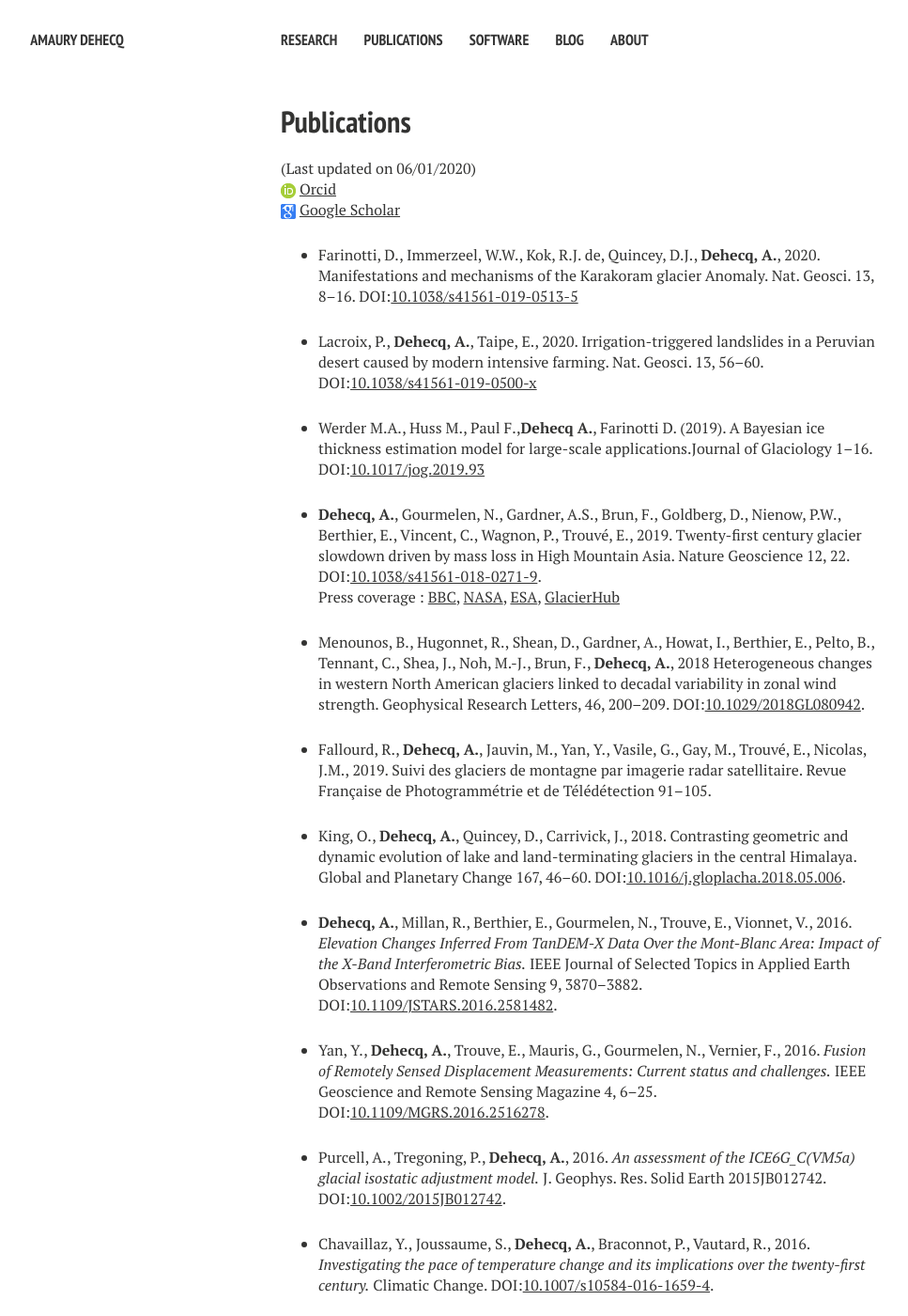
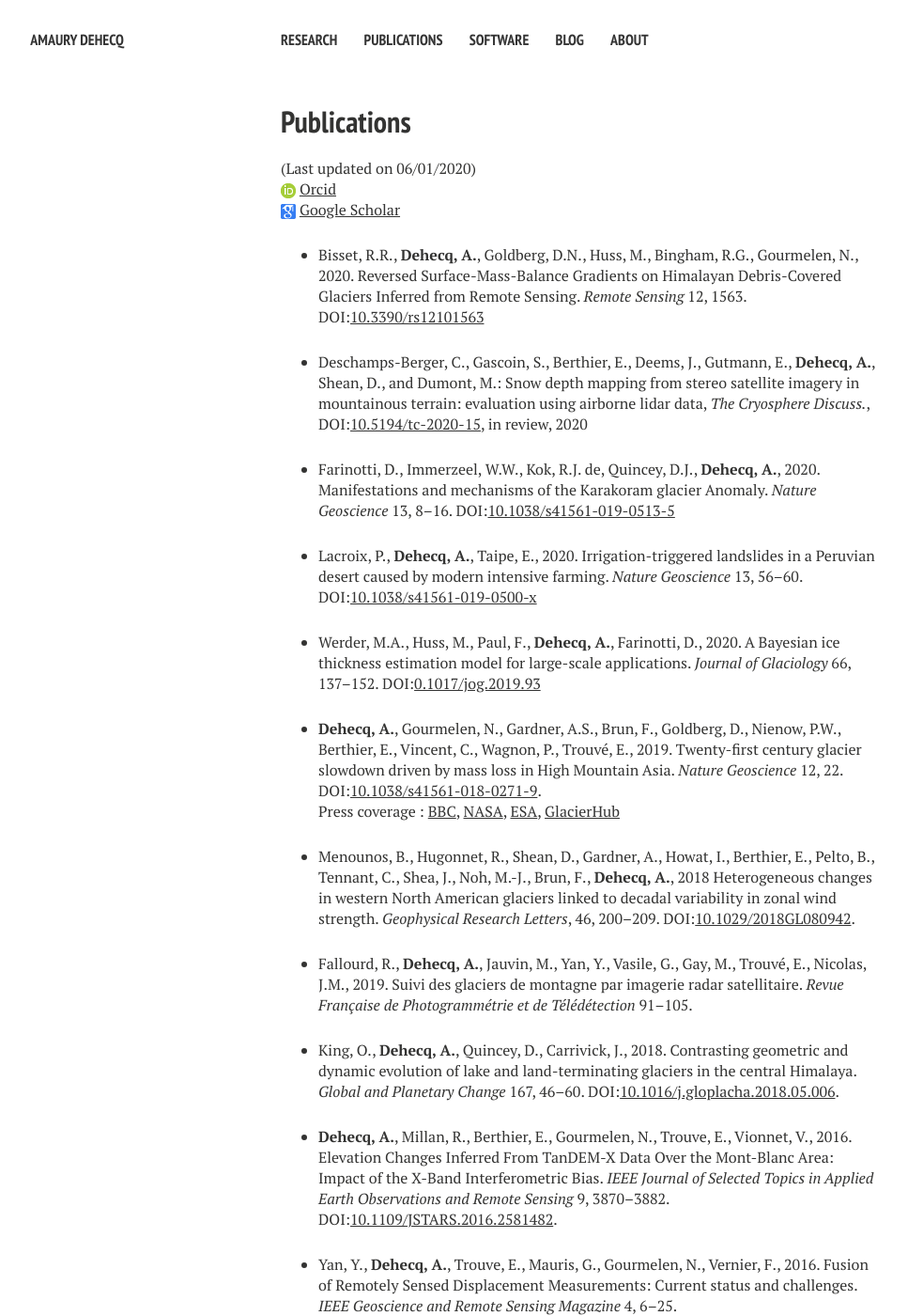
Before and after one commit to adehecq/adehecq.github.io, a Jekyll site: the page built from publications.md, in a window 1280 px wide and 1400 px high. Shown: the whole window at 94% size, without its empty margins (21-988 px from the left). Built offline with Jekyll 4.4.1, drawn with Linux system fonts in a browser that asks for light colours; nearby versions of some CDN libraries; some of the changed text lies outside the part shown.

Commit message:
Update publications.md

```diff
--- a/publications.md
+++ b/publications.md
@@ -8,40 +8,44 @@ title: Publications
 ![Orcid]({{ site.url }}/images/orcid.png) [Orcid](http://orcid.org/0000-0002-5157-1183)
 ![Scholar]({{ site.url }}/images/scholar.png) [Google Scholar](https://scholar.google.fr/citations?user=4Fk2yxUAAAAJ&hl)
 
-- Farinotti, D., Immerzeel, W.W., Kok, R.J. de, Quincey, D.J., **Dehecq, A.**, 2020. Manifestations and mechanisms of the Karakoram glacier Anomaly. Nat. Geosci. 13, 8–16. DOI:[10.1038/s41561-019-0513-5](https://doi.org/10.1038/s41561-019-0513-5)
+- Bisset, R.R., **Dehecq, A.**, Goldberg, D.N., Huss, M., Bingham, R.G., Gourmelen, N., 2020. Reversed Surface-Mass-Balance Gradients on Himalayan Debris-Covered Glaciers Inferred from Remote Sensing. *Remote Sensing* 12, 1563. DOI:[10.3390/rs12101563](https://doi.org/10.3390/rs12101563)
 
-- Lacroix, P., **Dehecq, A.**, Taipe, E., 2020. Irrigation-triggered landslides in a Peruvian desert caused by modern intensive farming. Nat. Geosci. 13, 56–60. DOI:[10.1038/s41561-019-0500-x](https://doi.org/10.1038/s41561-019-0500-x)
+- Deschamps-Berger, C., Gascoin, S., Berthier, E., Deems, J., Gutmann, E., **Dehecq, A.**, Shean, D., and Dumont, M.: Snow depth mapping from stereo satellite imagery in mountainous terrain: evaluation using airborne lidar data, *The Cryosphere Discuss.*, DOI:[10.5194/tc-2020-15](https://doi.org/10.5194/tc-2020-15), in review, 2020
 
-- Werder M.A., Huss M., Paul F.,**Dehecq A.**, Farinotti D. (2019). A Bayesian ice thickness estimation model for large-scale applications.Journal of Glaciology 1–16. DOI:[10.1017/jog.2019.93](https://doi.org/10.1017/jog.2019.93)
+- Farinotti, D., Immerzeel, W.W., Kok, R.J. de, Quincey, D.J., **Dehecq, A.**, 2020. Manifestations and mechanisms of the Karakoram glacier Anomaly. *Nature Geoscience* 13, 8–16. DOI:[10.1038/s41561-019-0513-5](https://doi.org/10.1038/s41561-019-0513-5)
 
-- **Dehecq, A.**, Gourmelen, N., Gardner, A.S., Brun, F., Goldberg, D., Nienow, P.W., Berthier, E., Vincent, C., Wagnon, P., Trouvé, E., 2019. Twenty-first century glacier slowdown driven by mass loss in High Mountain Asia. Nature Geoscience 12, 22. DOI:[10.1038/s41561-018-0271-9](https://doi.org/10.1038/s41561-018-0271-9).
+- Lacroix, P., **Dehecq, A.**, Taipe, E., 2020. Irrigation-triggered landslides in a Peruvian desert caused by modern intensive farming. *Nature Geoscience* 13, 56–60. DOI:[10.1038/s41561-019-0500-x](https://doi.org/10.1038/s41561-019-0500-x)
+
+- Werder, M.A., Huss, M., Paul, F., **Dehecq, A.**, Farinotti, D., 2020. A Bayesian ice thickness estimation model for large-scale applications. *Journal of Glaciology* 66, 137–152. DOI:[0.1017/jog.2019.93](https://doi.org/10.1017/jog.2019.93)
+
+- **Dehecq, A.**, Gourmelen, N., Gardner, A.S., Brun, F., Goldberg, D., Nienow, P.W., Berthier, E., Vincent, C., Wagnon, P., Trouvé, E., 2019. Twenty-first century glacier slowdown driven by mass loss in High Mountain Asia. *Nature Geoscience* 12, 22. DOI:[10.1038/s41561-018-0271-9](https://doi.org/10.1038/s41561-018-0271-9).
 Press coverage : [BBC](https://www.bbc.com/news/science-environment-46502040), [NASA](https://earthobservatory.nasa.gov/images/144376/ice-loss-slows-down-asian-glaciers), [ESA](https://www.esa.int/Our_Activities/Observing_the_Earth/Space_for_our_climate/Slow_flow_for_glaciers_thinning_in_Asia), [GlacierHub](http://glacierhub.org/2019/01/08/ice-loss-gravity-and-asian-glacier-slowdown/)
 
-- Menounos, B., Hugonnet, R., Shean, D., Gardner, A., Howat, I., Berthier, E., Pelto, B., Tennant, C., Shea, J., Noh, M.-J., Brun, F., **Dehecq, A.**, 2018 Heterogeneous changes in western North American glaciers linked to decadal variability in zonal wind strength. Geophysical Research Letters, 46, 200–209. DOI:[10.1029/2018GL080942](https://doi.org/10.1029/2018GL080942).
+- Menounos, B., Hugonnet, R., Shean, D., Gardner, A., Howat, I., Berthier, E., Pelto, B., Tennant, C., Shea, J., Noh, M.-J., Brun, F., **Dehecq, A.**, 2018 Heterogeneous changes in western North American glaciers linked to decadal variability in zonal wind strength. *Geophysical Research Letters*, 46, 200–209. DOI:[10.1029/2018GL080942](https://doi.org/10.1029/2018GL080942).
 
-- Fallourd, R., **Dehecq, A.**, Jauvin, M., Yan, Y., Vasile, G., Gay, M., Trouvé, E., Nicolas, J.M., 2019. Suivi des glaciers de montagne par imagerie radar satellitaire. Revue Française de Photogrammétrie et de Télédétection 91–105.
+- Fallourd, R., **Dehecq, A.**, Jauvin, M., Yan, Y., Vasile, G., Gay, M., Trouvé, E., Nicolas, J.M., 2019. Suivi des glaciers de montagne par imagerie radar satellitaire. *Revue Française de Photogrammétrie et de Télédétection* 91–105.
 
-- King, O., **Dehecq, A.**, Quincey, D., Carrivick, J., 2018. Contrasting geometric and dynamic evolution of lake and land-terminating glaciers in the central Himalaya. Global and Planetary Change 167, 46–60. DOI:[10.1016/j.gloplacha.2018.05.006](https://doi.org/10.1016/j.gloplacha.2018.05.006).
+- King, O., **Dehecq, A.**, Quincey, D., Carrivick, J., 2018. Contrasting geometric and dynamic evolution of lake and land-terminating glaciers in the central Himalaya. *Global and Planetary Change* 167, 46–60. DOI:[10.1016/j.gloplacha.2018.05.006](https://doi.org/10.1016/j.gloplacha.2018.05.006).
 
-- **Dehecq, A.**, Millan, R., Berthier, E., Gourmelen, N., Trouve, E., Vionnet, V., 2016. *Elevation Changes Inferred From TanDEM-X Data Over the Mont-Blanc Area: Impact of the X-Band Interferometric Bias.* IEEE Journal of Selected Topics in Applied Earth Observations and Remote Sensing 9, 3870–3882. DOI:[10.1109/JSTARS.2016.2581482](https://doi.org/10.1109/JSTARS.2016.2581482).
+- **Dehecq, A.**, Millan, R., Berthier, E., Gourmelen, N., Trouve, E., Vionnet, V., 2016. Elevation Changes Inferred From TanDEM-X Data Over the Mont-Blanc Area: Impact of the X-Band Interferometric Bias. *IEEE Journal of Selected Topics in Applied Earth Observations and Remote Sensing* 9, 3870–3882. DOI:[10.1109/JSTARS.2016.2581482](https://doi.org/10.1109/JSTARS.2016.2581482).
 
-- Yan, Y., **Dehecq, A.**, Trouve, E., Mauris, G., Gourmelen, N., Vernier, F., 2016. *Fusion of Remotely Sensed Displacement Measurements: Current status and challenges.* IEEE Geoscience and Remote Sensing Magazine 4, 6–25. DOI:[10.1109/MGRS.2016.2516278](https://doi.org/10.1109/MGRS.2016.2516278).
+- Yan, Y., **Dehecq, A.**, Trouve, E., Mauris, G., Gourmelen, N., Vernier, F., 2016. Fusion of Remotely Sensed Displacement Measurements: Current status and challenges. *IEEE Geoscience and Remote Sensing Magazine* 4, 6–25. DOI:[10.1109/MGRS.2016.2516278](https://doi.org/10.1109/MGRS.2016.2516278).
 
-- Purcell, A., Tregoning, P., **Dehecq, A.**, 2016. *An assessment of the ICE6G_C(VM5a) glacial isostatic adjustment model.* J. Geophys. Res. Solid Earth 2015JB012742. DOI:[10.1002/2015JB012742](https://doi.org/10.1002/2015JB012742).
+- Purcell, A., Tregoning, P., **Dehecq, A.**, 2016. An assessment of the ICE6G_C(VM5a) glacial isostatic adjustment model.* *J. Geophys. Res. Solid Earth* 2015JB012742. DOI:[10.1002/2015JB012742](https://doi.org/10.1002/2015JB012742).
 
-- Chavaillaz, Y., Joussaume, S., **Dehecq, A.**, Braconnot, P., Vautard, R., 2016. *Investigating the pace of temperature change and its implications over the twenty-first century.* Climatic Change. DOI:[10.1007/s10584-016-1659-4](https://doi.org/10.1007/s10584-016-1659-4).
+- Chavaillaz, Y., Joussaume, S., **Dehecq, A.**, Braconnot, P., Vautard, R., 2016. Investigating the pace of temperature change and its implications over the twenty-first century. *Climatic Change*. DOI:[10.1007/s10584-016-1659-4](https://doi.org/10.1007/s10584-016-1659-4).
 
-- **Dehecq, A.**, Gourmelen, N., Trouve, E., 2015. *Deriving large-scale glacier velocities from a complete satellite archive: Application to the Pamir–Karakoram–Himalaya.* Remote Sensing of Environment 162, 55–66. DOI:[10.1016/j.rse.2015.01.031](https://doi.org/10.1016/j.rse.2015.01.031).
+- **Dehecq, A.**, Gourmelen, N., Trouve, E., 2015. Deriving large-scale glacier velocities from a complete satellite archive: Application to the Pamir–Karakoram–Himalaya. *Remote Sensing of Environment* 162, 55–66. DOI:[10.1016/j.rse.2015.01.031](https://doi.org/10.1016/j.rse.2015.01.031).
 
-- Tedstone, A.J., Nienow, P.W., Gourmelen, N., **Dehecq, A.**, Goldberg, D., Hanna, E., 2015. *Decadal slowdown of a land-terminating sector of the Greenland Ice Sheet despite warming.* Nature 526, 692–695. DOI:[10.1038/nature15722](https://doi.org/10.1038/nature15722).
+- Tedstone, A.J., Nienow, P.W., Gourmelen, N., **Dehecq, A.**, Goldberg, D., Hanna, E., 2015. Decadal slowdown of a land-terminating sector of the Greenland Ice Sheet despite warming. *Nature* 526, 692–695. DOI:[10.1038/nature15722](https://doi.org/10.1038/nature15722).
 Press coverage: [ESA](https://www.esa.int/Our_Activities/Observing_the_Earth/Melting_slows_Greenland_ice_flow)
 
-- Benoit, L., **Dehecq, A.**, Pham, H.-T., Vernier, F., Trouvé, E., Moreau, L., Martin, O., Thom, C., Pierrot-Deseilligny, M., Briole, P., 2015. *Multi-method monitoring of Glacier d’Argentière dynamics.* Annals of Glaciology 56, 118–128. DOI:[10.3189/2015AoG70A985](https://doi.org/10.3189/2015AoG70A985).
+- Benoit, L., **Dehecq, A.**, Pham, H.-T., Vernier, F., Trouvé, E., Moreau, L., Martin, O., Thom, C., Pierrot-Deseilligny, M., Briole, P., 2015. Multi-method monitoring of Glacier d’Argentière dynamics. *Annals of Glaciology* 56, 118–128. DOI:[10.3189/2015AoG70A985](https://doi.org/10.3189/2015AoG70A985).
 
-- Millan, R., **Dehecq, A.**, Trouve, E., Gourmelen, N., Berthier, E., 2015. *Elevation changes and X-band ice and snow penetration inferred from TanDEM-X data of the Mont-Blanc area*, in: Analysis of Multitemporal Remote Sensing Images (Multi-Temp), 2015 8th International Workshop on The. IEEE, pp. 1–4. DOI:[10.1109/Multi-Temp.2015.7245753](https://doi.org/10.1109/Multi-Temp.2015.7245753).
+- Millan, R., **Dehecq, A.**, Trouve, E., Gourmelen, N., Berthier, E., 2015. Elevation changes and X-band ice and snow penetration inferred from TanDEM-X data of the Mont-Blanc area, in: *8th International Workshop on The Analysis of Multitemporal Remote Sensing Images (Multi-Temp), IEEE*, pp. 1–4. DOI:[10.1109/Multi-Temp.2015.7245753](https://doi.org/10.1109/Multi-Temp.2015.7245753).
 
-- McMillan, M., Shepherd, A., Gourmelen, N., **Dehecq, A.**, Leeson, A., Ridout, A., Flament, T., Hogg, A., Gilbert, L., Benham, T., van den Broeke, M., Dowdeswell, J.A., Fettweis, X., Noël, B., Strozzi, T., 2014. *Rapid dynamic activation of a marine-based Arctic ice cap.* Geophys. Res. Lett. 41, 8902–8909. DOI:[10.1002/2014GL062255](https://doi.org/10.1002/2014GL062255).
+- McMillan, M., Shepherd, A., Gourmelen, N., **Dehecq, A.**, Leeson, A., Ridout, A., Flament, T., Hogg, A., Gilbert, L., Benham, T., van den Broeke, M., Dowdeswell, J.A., Fettweis, X., Noël, B., Strozzi, T., 2014. Rapid dynamic activation of a marine-based Arctic ice cap. *Geophysical Research Letters* 41, 8902–8909. DOI:[10.1002/2014GL062255](https://doi.org/10.1002/2014GL062255).
 
-- Gaspar, P., Benson, S.R., Dutton, P.H., Réveillère, A., Jacob, G., Meetoo, C., **Dehecq, A.**, Fossette, S., 2012. *Oceanic dispersal of juvenile leatherback turtles: going beyond passive drift modeling.* Marine Ecology Progress Series 457, 265. DOI:[10.3354/meps09689](https://doi.org/10.3354/meps09689).
+- Gaspar, P., Benson, S.R., Dutton, P.H., Réveillère, A., Jacob, G., Meetoo, C., **Dehecq, A.**, Fossette, S., 2012. Oceanic dispersal of juvenile leatherback turtles: going beyond passive drift modeling. *Marine Ecology Progress Series* 457, 265. DOI:[10.3354/meps09689](https://doi.org/10.3354/meps09689).
 
-- Purcell, A., **Dehecq, A.**, Tregoning, P., Potter, E.-K., McClusky, S.C., Lambeck, K., 2011. *Relationship between glacial isostatic adjustment and gravity perturbations observed by GRACE.* Geophys. Res. Lett. 38, L18305. DOI:[10.1029/2011GL048624](https://doi.org/10.1029/2011GL048624).
+- Purcell, A., **Dehecq, A.**, Tregoning, P., Potter, E.-K., McClusky, S.C., Lambeck, K., 2011. Relationship between glacial isostatic adjustment and gravity perturbations observed by GRACE. *Geophysical Research Letters* 38, L18305. DOI:[10.1029/2011GL048624](https://doi.org/10.1029/2011GL048624).
```
